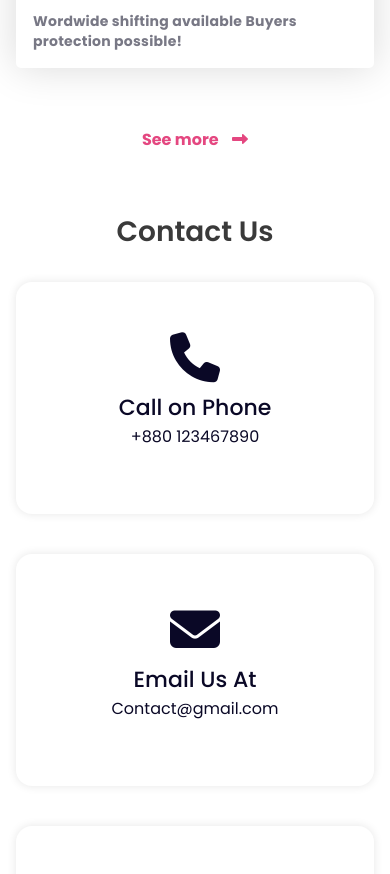
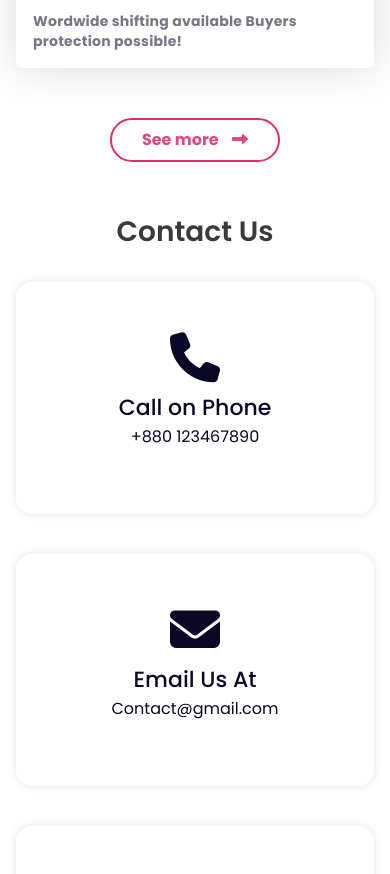
Before and after one commit to almizanshimul/influencer-gear, a plain HTML site: page index.html in a window 390 px wide. Shown: the part 5683-6557 px from the top of the page. Drawn offline with Linux system fonts and the light colour scheme.

Commit message:
button updated

```diff
--- a/styles/style.css
+++ b/styles/style.css
@@ -352,7 +352,7 @@ text-align: center;
         justify-content: center;
     }
     .see-more{
-        border: 2px solid #E02C6D;
+        border: 2px solid #E02C6D !important;
         border-radius: 41px;
     }
     #contact .row{
@@ -433,9 +433,8 @@ text-align: center;
         justify-content: center;
     }
     .see-more{
-        border: 2px solid #E02C6D;
+        border: 2px solid #E02C6D !important;
         border-radius: 41px;
-        text-align: center;
     }
     #contact .row{
         flex-direction: column;
```
